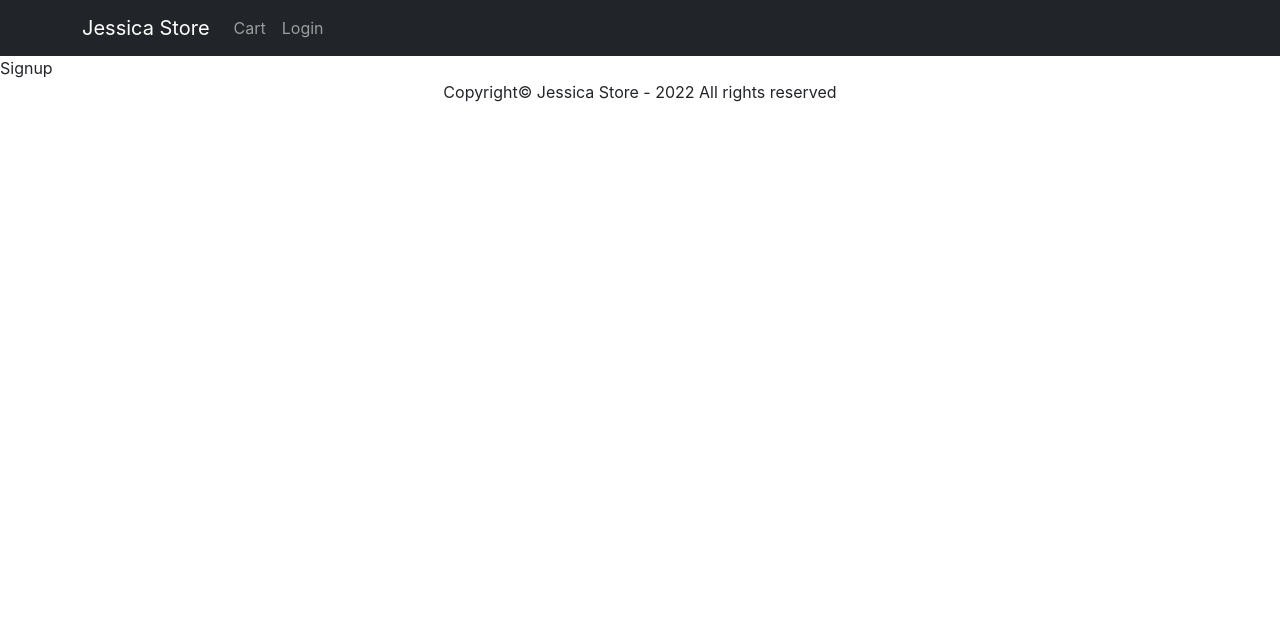
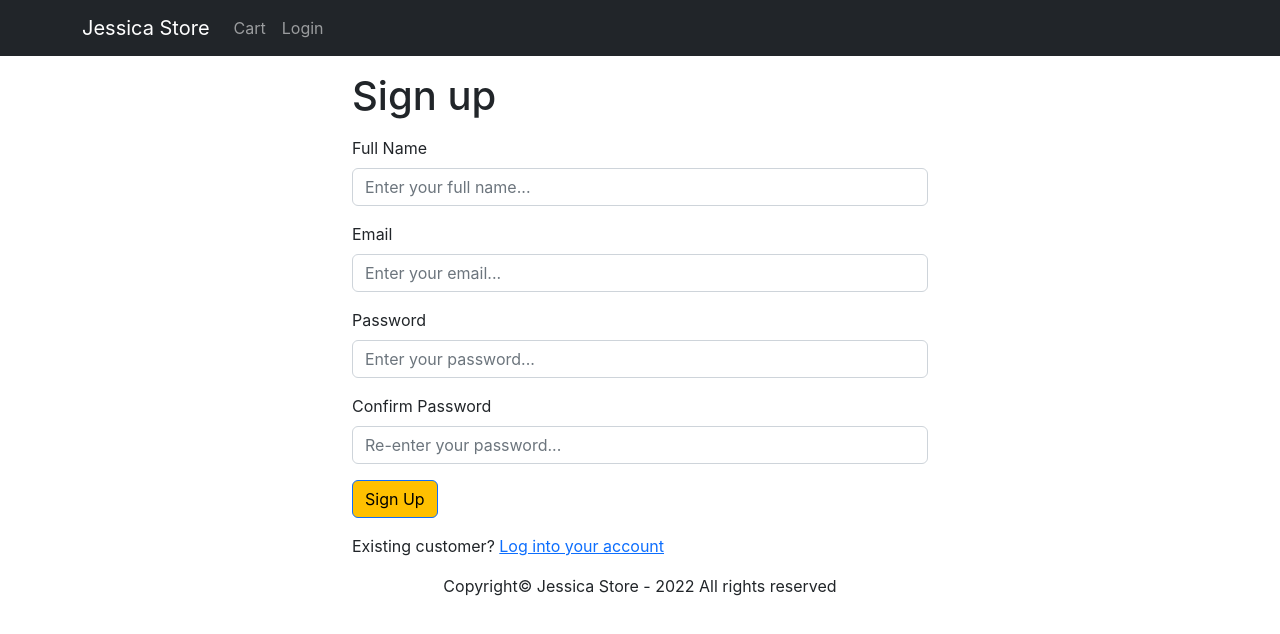
Before and after one commit to YellowFlash2012/ahime-with-bassir, a React (Create React App) app in the folder client/: page /signup in a window 1280 px wide. Shown: the top 634 px of the page. Built offline with nearby package versions, Linux system fonts and the light colour scheme.

Commit message:
design and implement signup route and component, auto login if signup goes flawlessly

```diff
--- a/client/src/features/authSlice.js
+++ b/client/src/features/authSlice.js
@@ -56,7 +56,7 @@ export const authSlice = createSlice({
     },
 
     extraReducers: (builder) => {
-        // fetch all products
+        //* login users
         builder.addCase(loginUser.pending, (state) => {
             state.loading = true;
         });
@@ -76,19 +76,22 @@ export const authSlice = createSlice({
             toast.error(action.payload)
         });
 
-        // fetch a single product
+        //* signup users
         builder.addCase(signupUser.pending, (state) => {
             state.loading = true;
         });
         builder.addCase(signupUser.fulfilled, (state, action) => {
             state.loading = false;
             state.isError = false;
-            state.product = action.payload;
+            state.user = action.payload;
+
+            localStorage.setItem("user", JSON.stringify(action.payload));
         });
         builder.addCase(signupUser.rejected, (state, action) => {
             state.loading = false;
             state.isError = true;
             state.error = action.payload;
+            toast.error(action.payload);
         });
     },
 });
--- a/client/src/features/cartSlice.js
+++ b/client/src/features/cartSlice.js
@@ -47,8 +47,10 @@ export const cartSlice = createSlice({
 
         },
         resetCart: (state, action) => {
+
             state.cartItems = [];
-            state.shippingAddress={}
+            state.shippingAddress = {}
+            localStorage.removeItem("cartItems");
         }
     },
 
--- a/client/src/index.css
+++ b/client/src/index.css
@@ -78,5 +78,6 @@ main {
 
 .checkout-steps > div.active {
   border-bottom: 0.2rem solid #f08000;
-  color: #f08000;
+  /* color: #f08000; */
+  color: #474747;
 }
--- a/client/src/pages/Login.js
+++ b/client/src/pages/Login.js
@@ -3,6 +3,7 @@ import { Button, Container, Form, FormControl, FormGroup, FormLabel } from "reac
 import { Helmet } from "react-helmet-async";
 import { useDispatch, useSelector } from "react-redux";
 import { Link, useLocation, useNavigate } from "react-router-dom";
+import Loading from "../components/Loading";
 import { loginUser } from "../features/authSlice";
 
 const Login = () => {
@@ -22,11 +23,11 @@ const Login = () => {
     const loginHandler = async (e) => {
         e.preventDefault()
 
-        console.log(email,password);
+        // console.log(email,password);
 
         dispatch(loginUser({ email, password }))
 
-        console.log(isError);
+        // console.log(isError);
         if (!isError) {
             navigate(redirect || "/")
 
@@ -74,7 +75,9 @@ const Login = () => {
                     </FormGroup>
 
                     <div className="mb-3">
-                        <Button type="submit">Login</Button>
+                        <Button type="submit">
+                            {loading ? (<Loading/>) : "Login"}
+                        </Button>
                     </div>
 
                     <div className="mb-3">
--- a/client/src/pages/Signup.js
+++ b/client/src/pages/Signup.js
@@ -1,4 +1,136 @@
+import { useEffect, useState } from "react";
+import {
+    Button,
+    Container,
+    Form,
+    FormControl,
+    FormGroup,
+    FormLabel,
+} from "react-bootstrap";
+import { Helmet } from "react-helmet-async";
+import { useDispatch, useSelector } from "react-redux";
+import { Link, useLocation, useNavigate } from "react-router-dom";
+import { toast } from "react-toastify";
+import Loading from "../components/Loading";
+import { loginUser, signupUser } from "../features/authSlice";
+
 const Signup = () => {
-    return <div>Signup</div>;
+    const { user, loading, isError, error } = useSelector(
+        (store) => store.auth
+    );
+
+    const [name, setName] = useState("");
+    const [email, setEmail] = useState("");
+    const [password, setPassword] = useState("");
+    const [cpassword, setCPassword] = useState("");
+
+    const { search } = useLocation();
+    const dispatch = useDispatch();
+    const navigate = useNavigate();
+
+    const redirectInUrl = new URLSearchParams(search).get("redirect");
+
+    const redirect = redirectInUrl ? redirectInUrl : "/";
+
+    const signupHandler = async (e) => {
+        e.preventDefault();
+
+        // console.log(email, password);
+
+        if (password !== cpassword) {
+            toast.error("Password don't match!")
+            return;
+        }
+
+        dispatch(signupUser({name, email, password }));
+
+        console.log(isError);
+
+        if (!isError) {
+            dispatch(loginUser({email,password}))
+            navigate(redirect || "/");
+        }
+    };
+
+    useEffect(() => {
+        if (user) {
+            navigate(redirect);
+        }
+    }, [navigate, redirect, user]);
+
+    return (
+        <>
+            <Container className="small-container">
+                <Helmet>
+                    <title>Sign up</title>
+                </Helmet>
+
+                <h1 className="my-3">Sign up</h1>
+
+                <Form onSubmit={signupHandler}>
+                    <FormGroup className="mb-3" controlId="name">
+                        <FormLabel>Full Name</FormLabel>
+
+                        <FormControl
+                            type="text"
+                            placeholder="Enter your full name..."
+                            value={name}
+                            onChange={(e) => setName(e.target.value)}
+                            required
+                        />
+                    </FormGroup>
+
+                    <FormGroup className="mb-3" controlId="email">
+                        <FormLabel>Email</FormLabel>
+
+                        <FormControl
+                            type="email"
+                            placeholder="Enter your email..."
+                            value={email}
+                            onChange={(e) => setEmail(e.target.value)}
+                            required
+                        />
+                    </FormGroup>
+
+                    <FormGroup className="mb-3" controlId="password">
+                        <FormLabel>Password</FormLabel>
+
+                        <FormControl
+                            type="password"
+                            placeholder="Enter your password..."
+                            value={password}
+                            onChange={(e) => setPassword(e.target.value)}
+                            required
+                        />
+                    </FormGroup>
+
+                    <FormGroup className="mb-3" controlId="cpassword">
+                        <FormLabel>Confirm Password</FormLabel>
+
+                        <FormControl
+                            type="password"
+                            placeholder="Re-enter your password..."
+                            value={cpassword}
+                            onChange={(e) => setCPassword(e.target.value)}
+                            required
+                        />
+                    </FormGroup>
+
+                    <div className="mb-3">
+                        <Button type="submit">
+                            {loading ? (<Loading/>) : "Sign Up"}
+                        </Button>
+                    </div>
+
+                    <div className="mb-3">
+                        Existing customer?{" "}
+                        <Link to={`/login?redirect=${redirect}`}>
+                            Log into your account
+                        </Link>
+                    </div>
+                </Form>
+            </Container>
+        </>
+    );
 };
 export default Signup;
```
Also changed, not shown: client/src/components/CheckoutSteps.js (+9 -6 lines), 1 other file (tests, documents, lock files or other folders).
